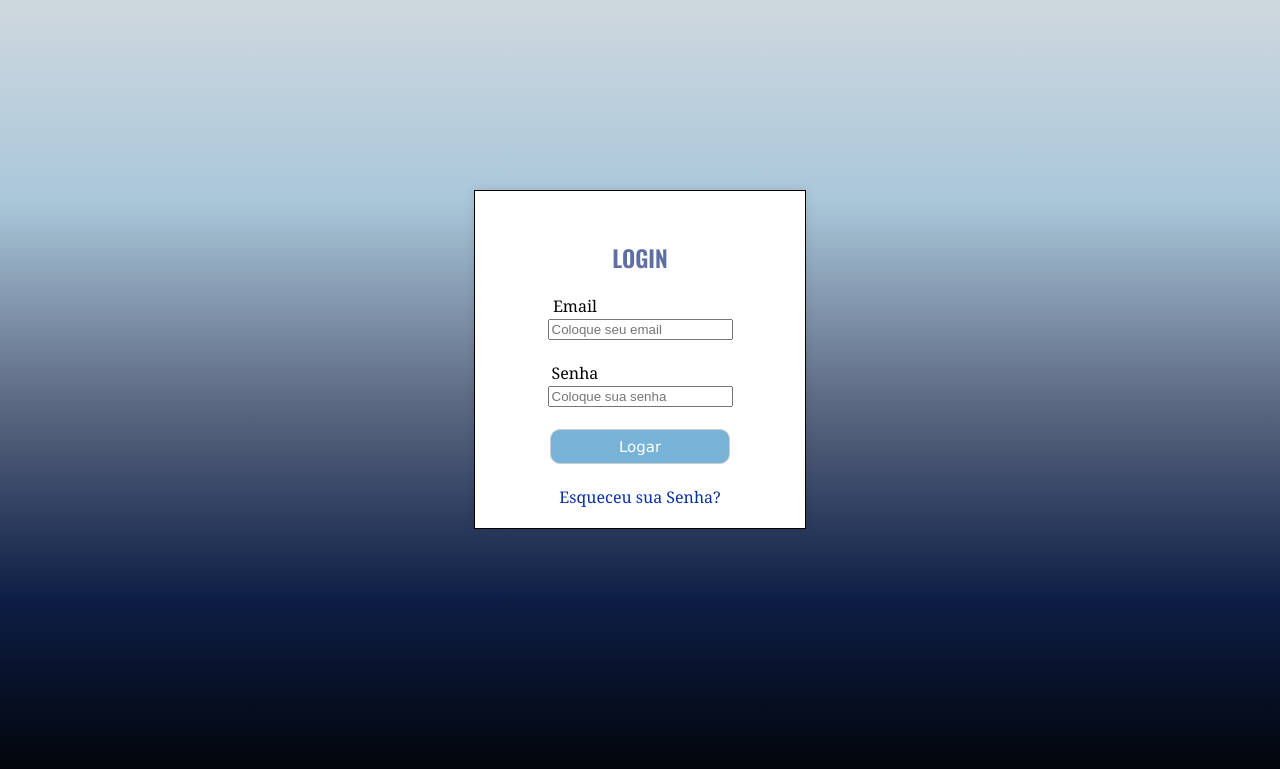
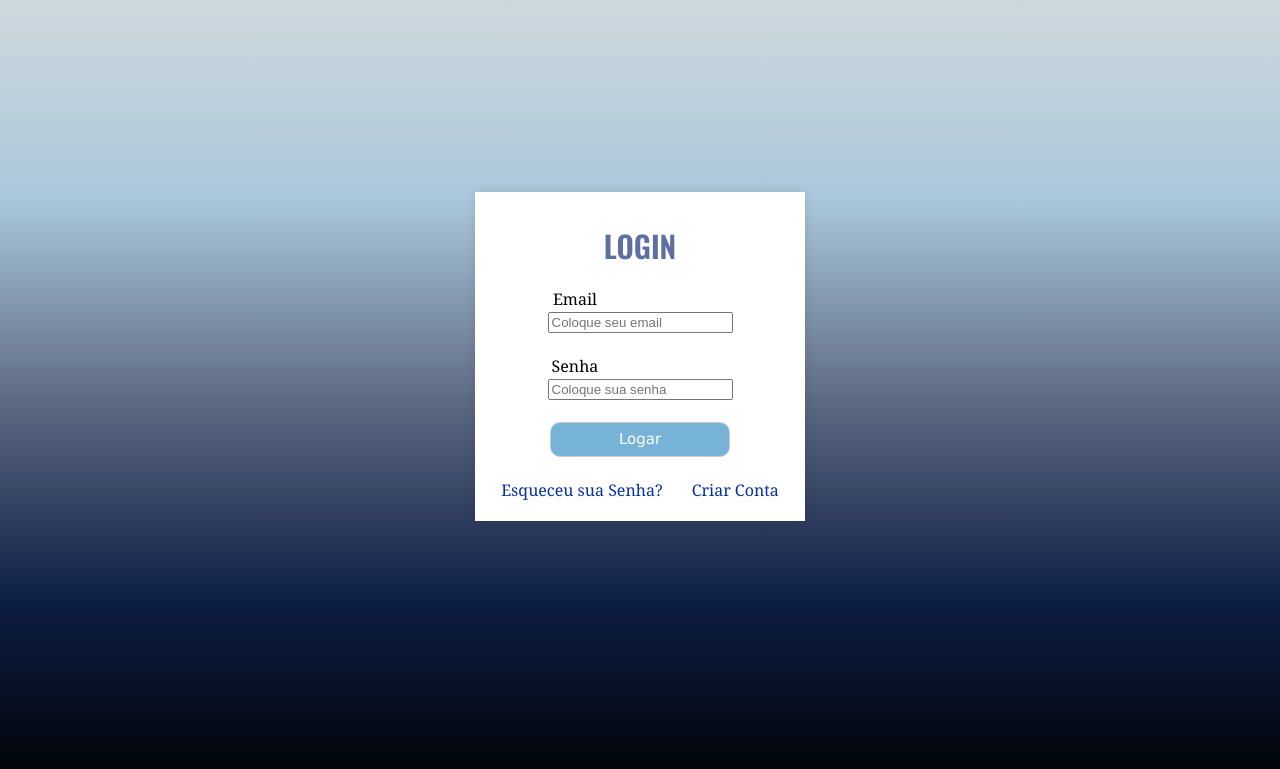
Before and after one commit to CarlosAfonsoo/Gerenciamento_PHP, a PHP site: page /html/index.html in a window 1280 px wide. Shown: the top 769 px of the page. Run offline with PHP 8.4, Linux system fonts and the light colour scheme.

Commit message:
ajustes na interface de login

```diff
--- a/css/style.css
+++ b/css/style.css
@@ -4,12 +4,14 @@ body {
     font-family: 'Cambria', 'Cochin', 'Georgia', 'Times', 'Times New Roman', serif;
     text-align: center;
     background: fixed linear-gradient(#CED8DE, #AAC7DA, #5D6A83, #0d1e45, #000000 );
+    padding: 0px;
+    margin: 0px;
 }
 
 .tudo {
     margin-top: 15%;
     background-color: white;
-    border: 1px solid black;
+    /* border: 1px solid black; */
     max-width: 290px;
     max-height: 350px;
     padding: 20px;
@@ -22,8 +24,12 @@ body {
 .titulo > h4 {
     font-family: 'Oswald', sans-serif;
     color: rgb(93, 111, 163);
-    font-size: 23px;
+    font-size: 30px;
     margin-bottom: 20px;
+}
+.titulo{
+    max-width: 290px;
+    margin-top: -29px;
 }
 
 .btn {
@@ -43,11 +49,15 @@ body {
     background-color: rgb(70, 148, 187);
 }
 
-a {
+.link1{
+    text-decoration: none;
+    color: rgb(5, 47, 164);
+    margin-right: 25px;
+}
+.link2{
     text-decoration: none;
     color: rgb(5, 47, 164);
 }
-
 label {
     margin-left: -130px;
     max-width: 200px;
--- a/html/index.html
+++ b/html/index.html
@@ -32,7 +32,8 @@
                     <input type="submit" class="btn" value="Logar" name="Logar">
                     <br>
                     <br>
-                    <a href="">Esqueceu sua Senha?</a>
+                    <a href="" class="link1">Esqueceu sua Senha?</a>
+                    <a href="" class="link2">Criar Conta</a>
                 </form>
             </div>
         </div>
```
